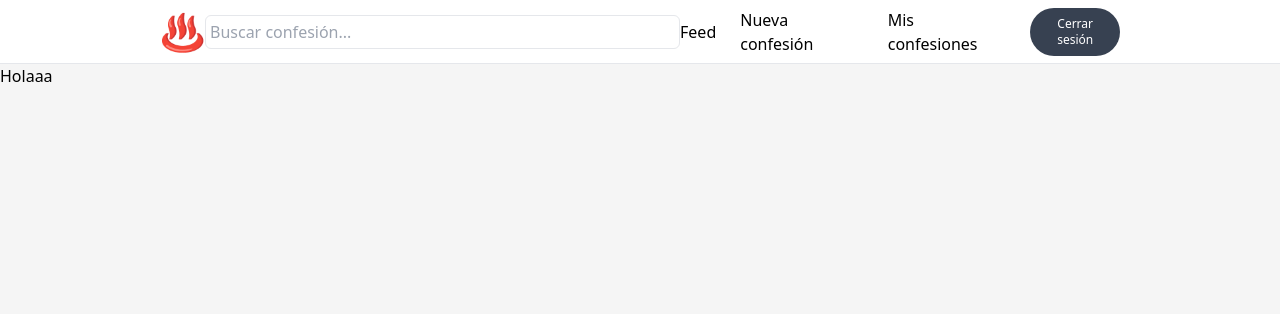
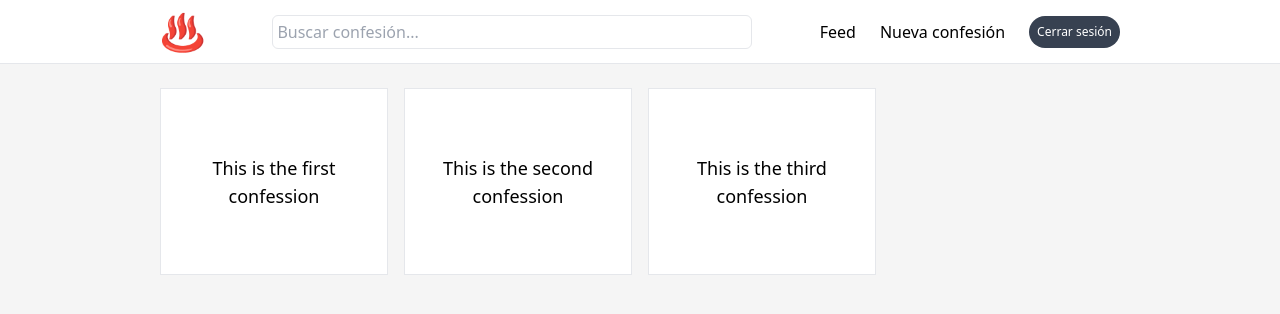
Before and after one commit to Alejandro1709/confesiones-upc, a Next.js app: page / in a window 1280 px wide. Shown: the top 314 px of the page. Built offline with nearby package versions, Linux system fonts and the light colour scheme.

Commit message:
Add: layout/wrapper.tsx and confessions ui

```diff
--- /dev/null
+++ b/src/components/Confession.tsx
@@ -0,0 +1,18 @@
+import Link from "next/link";
+import type IConfession from "@/types/confession";
+
+type Props = {
+  confession: IConfession;
+};
+
+function Confession({ confession }: Props) {
+  return (
+    <Link href={`/confesiones/${confession.slug}`}>
+      <article className="flex h-[187px] w-[383px] cursor-pointer select-none flex-col items-center justify-center border bg-white p-2 transition-all hover:scale-95 md:w-auto">
+        <p className="text-center text-lg font-medium">{confession.content}</p>
+      </article>
+    </Link>
+  );
+}
+
+export default Confession;
--- /dev/null
+++ b/src/components/Confessions.tsx
@@ -0,0 +1,14 @@
+import { confessions } from "@/data";
+import Confession from "./Confession";
+
+function Confessions() {
+  return (
+    <div className="mt-6 flex flex-col place-items-center gap-4 md:grid md:grid-cols-4 md:gap-4">
+      {confessions.map((confession) => (
+        <Confession key={confession.id} confession={confession} />
+      ))}
+    </div>
+  );
+}
+
+export default Confessions;
--- a/src/components/Layout.tsx
+++ b/src/components/layout/Layout.tsx
@@ -21,7 +21,7 @@ function Layout({
         <link rel="icon" href="/favicon.ico" />
       </Head>
       <Navigation />
-      <main className="bg-background">{children}</main>
+      <main className="mx-6 bg-background md:mx-40">{children}</main>
     </>
   );
 }
--- /dev/null
+++ b/src/components/layout/Wrapper.tsx
@@ -0,0 +1,9 @@
+type Props = {
+  children: React.ReactNode;
+};
+
+function Wrapper({ children }: Props) {
+  return <div className="flex flex-col">{children}</div>;
+}
+
+export default Wrapper;
--- /dev/null
+++ b/src/components/layout/index.ts
@@ -0,0 +1,3 @@
+import Layout from "./Layout";
+
+export default Layout;
--- a/src/components/navigation/NavLink.tsx
+++ b/src/components/navigation/NavLink.tsx
@@ -1,5 +1,5 @@
 import Link from "next/link";
-import type ILink from "@/utils/link";
+import type ILink from "@/types/link";
 
 type Props = {
   link: ILink;
--- a/src/constants/navigation.ts
+++ b/src/constants/navigation.ts
@@ -1,4 +1,4 @@
-import type ILink from "@/utils/link";
+import type ILink from "@/types/link";
 
 export const NAVIGATION_LINKS: ILink[] = [
   {
@@ -12,11 +12,6 @@ export const NAVIGATION_LINKS: ILink[] = [
     href: "/confesiones/nueva",
   },
   {
-    label: "Mis confesiones",
-    name: "my-confessions",
-    href: "/confesiones/mis-confesiones",
-  },
-  {
     label: "Cerrar sesión",
     name: "logout",
     isButton: true,
--- /dev/null
+++ b/src/data/index.ts
@@ -0,0 +1,25 @@
+import type IConfession from "@/types/confession";
+
+export const confessions: IConfession[] = [
+  {
+    id: 1,
+    title: "Confession 1",
+    slug: "confession-1",
+    content: "This is the first confession",
+    date: "2020-01-01",
+  },
+  {
+    id: 2,
+    title: "Confession 2",
+    slug: "confession-2",
+    content: "This is the second confession",
+    date: "2020-01-01",
+  },
+  {
+    id: 3,
+    title: "Confession 3",
+    slug: "confession-3",
+    content: "This is the third confession",
+    date: "2020-01-01",
+  },
+];
--- a/src/pages/404.tsx
+++ b/src/pages/404.tsx
@@ -1,4 +1,4 @@
-import Layout from "@/components/Layout";
+import Layout from "@/components/layout/Layout";
 
 function NotFoundPage() {
   return <Layout title="Confesiones UPC | 404">404</Layout>;
--- a/src/pages/index.tsx
+++ b/src/pages/index.tsx
@@ -1,9 +1,14 @@
-import Layout from "@/components/Layout";
+import Layout from "@/components/layout";
+import Confessions from "@/components/Confessions";
+import Wrapper from "@/components/layout/Wrapper";
 
 export default function Home() {
   return (
     <Layout title="Confesiones UPC | Feed">
-      <h1>Holaaa</h1>
+      <Wrapper>
+        {/* <h1 className="text-2xl font-bold">Feed</h1> */}
+        <Confessions />
+      </Wrapper>
     </Layout>
   );
 }
--- /dev/null
+++ b/src/types/confession.d.ts
@@ -0,0 +1,7 @@
+export default interface IConfession {
+  id: number;
+  title: string;
+  slug: string;
+  content: string;
+  date: string;
+}
```
Also changed, not shown: src/types/link.d.ts (renamed from src/utils/link.d.ts).
